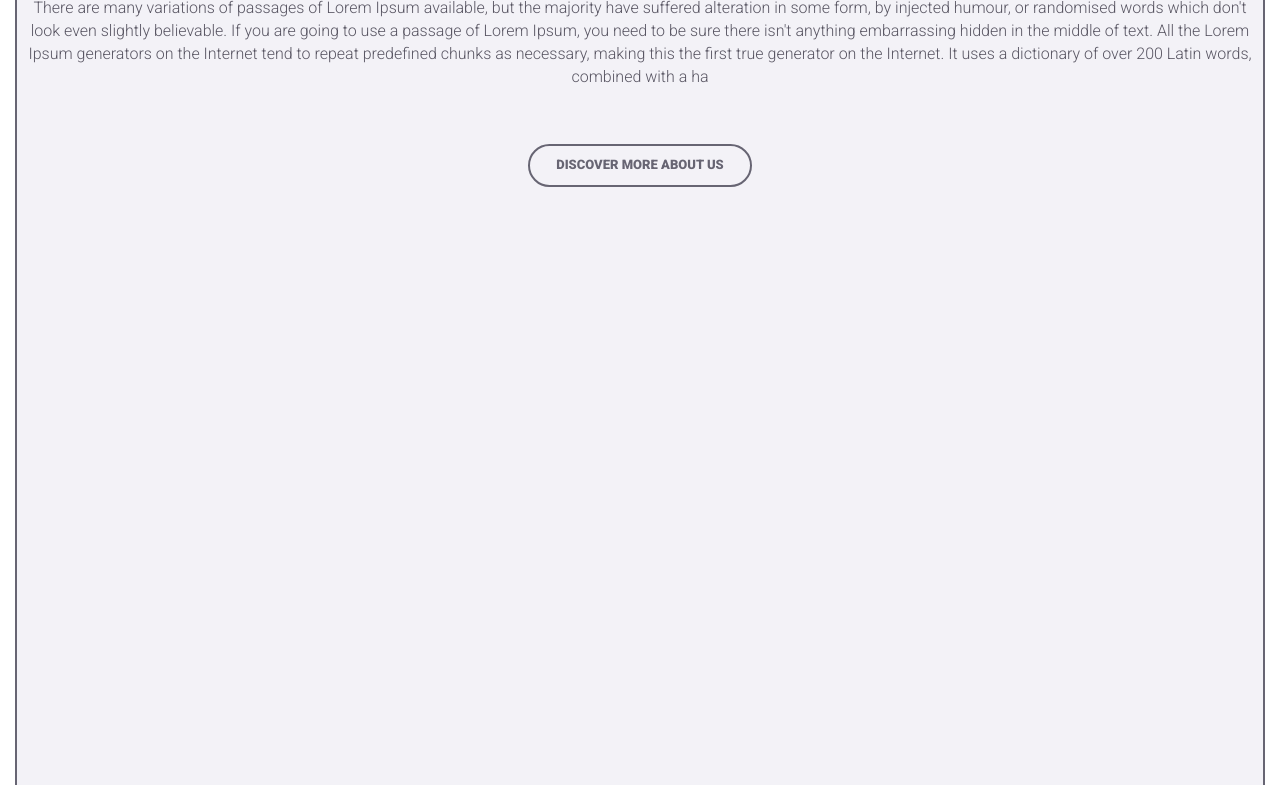
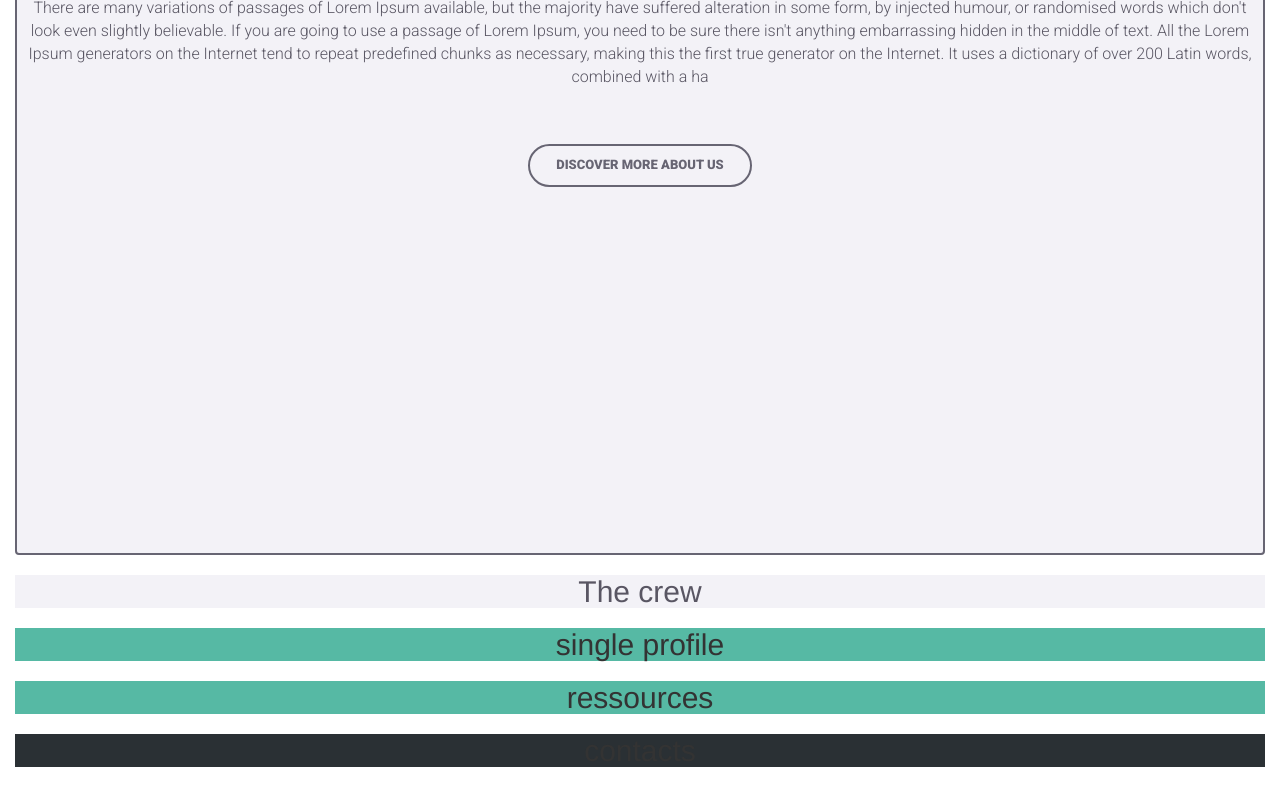
Before and after one commit to Nitrografix/nitrografix.github.io, a plain HTML site: page index.html in a window 1280 px wide. Shown: the part 167-952 px from the top of the page. Drawn offline with nearby package versions, Linux system fonts and the light colour scheme.

Commit message:
remove more

```diff
--- a/css/style.css
+++ b/css/style.css
@@ -1,6 +1,6 @@
 /* HTML*/
 body {
-  height: 100%
+
 }
 
 /* SVG */
@@ -52,15 +52,15 @@ body {
 
 .section1{
   margin-top: 10px;
+  padding-bottom: 100px;
 	background-color: #f3f2f7;
   border: 2px solid #676573;
   border-radius: 4px;
-  min-height:1500px;
+  height: 89vh;
 }
 
 .section2{
 	background-color: #f3f2f7;
-
 }
 
 .section3{
@@ -73,8 +73,7 @@ body {
 }
 
 .section5{
-    background-color: #2a3034;
-	overflow: hidden;
+  background-color: #2a3034;
 }
 
 /* FONTS */
--- a/index.html
+++ b/index.html
@@ -6,8 +6,6 @@
 	<meta name="author" content="Nitrografix" />
 	<meta name="description" content="Nitrografix creative collective portfolio" />
 	<meta name="keywords"  content="Nx, Nitrografix, Alessandro, Remy, Yassine, Orlando, Design, Development" />
-
-    <link rel="stylesheet" type="text/css" href="css/jquery.fullPage.css" />
     <link rel="stylesheet" type="text/css" href="css/style.css" />
     <link href='//fonts.googleapis.com/css?family=Roboto:500,900,100,300,700,400' rel='stylesheet' type='text/css'>
     	<!--[if IE]>
```
